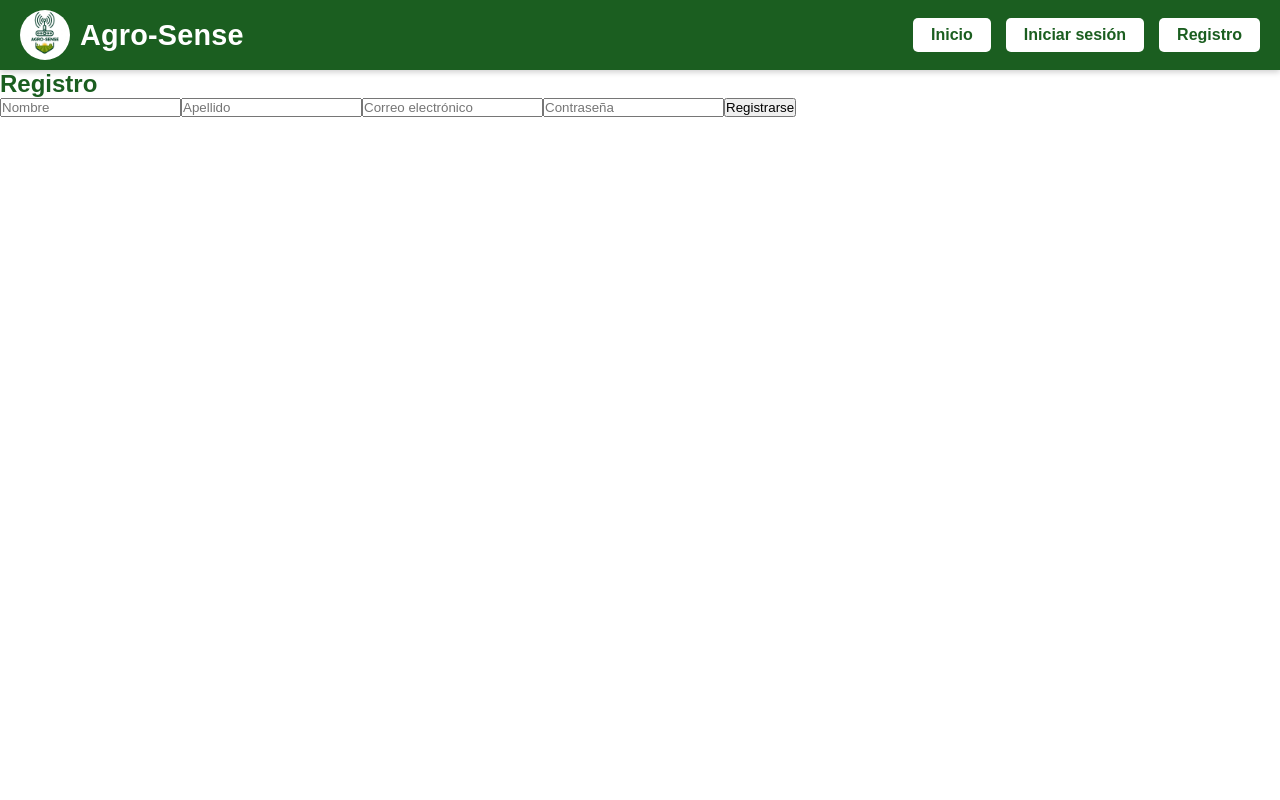
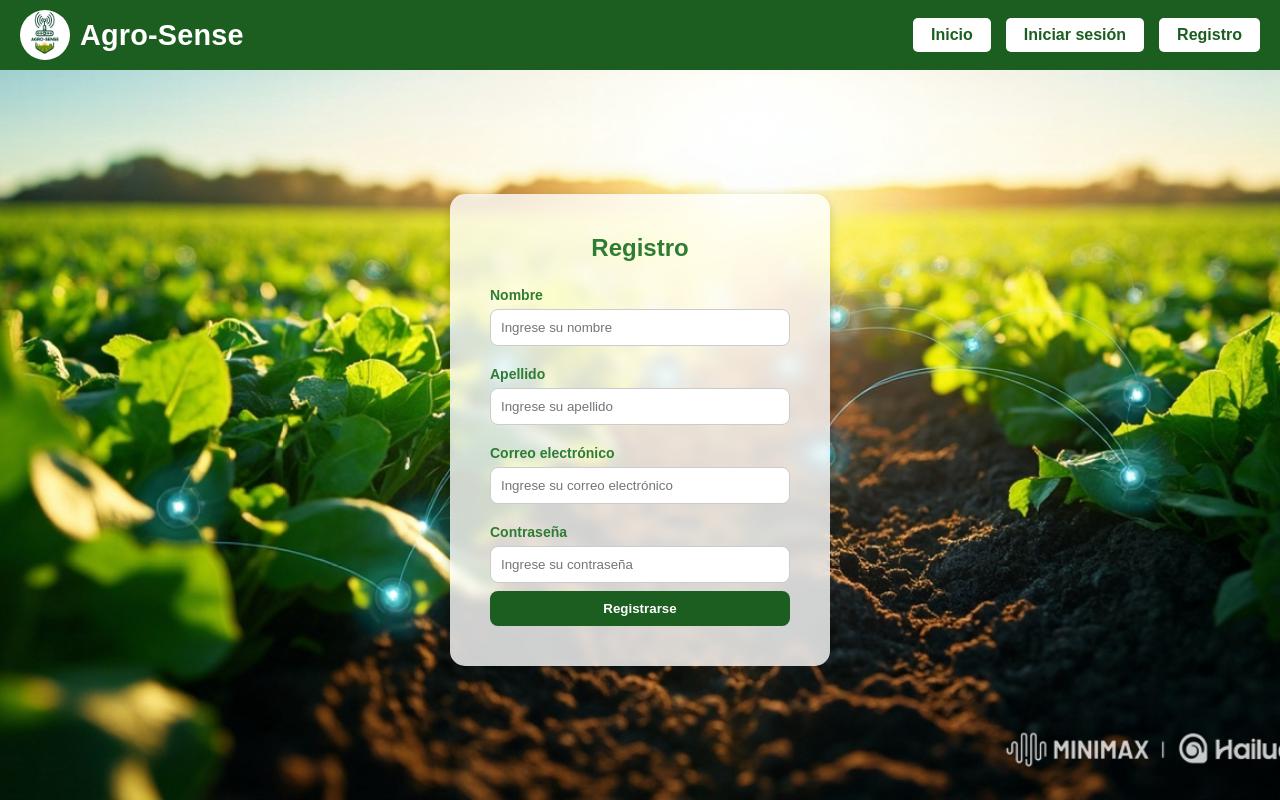
Before and after one commit to nicolasresgra2005/softwaredesarrollo1, a React (Vite) app: page /register in a window 1280 px wide. Built offline with nearby package versions, Linux system fonts and the light colour scheme.

Commit message:
Correccion de los fondos

```diff
--- a/src/pages/Login.css
+++ b/src/pages/Login.css
@@ -1,47 +1,56 @@
-/* 🔹 Contenedor principal del login */
+/* 🔹 Fondo del login */
 .login-container {
   display: flex;
-  justify-content: center; /* mover login a la derecha */
+  justify-content: center;
   align-items: center;
-  min-height: 100vh; /* ocupa toda la altura visible */
+  min-height: 100vh;
   width: 100%;
   background-image: url('../assets/FondoL.png');
-  background-size: cover;       /* cubre toda la pantalla */
-  background-position: center;  /* centrada */
-  background-repeat: no-repeat; /* sin repetir */
-  background-attachment: fixed; /* mantiene la imagen fija */
-  overflow: hidden;             /* evita scroll innecesario */
+  background-size: cover;
+  background-position: center;
+  background-repeat: no-repeat;
+  background-attachment: fixed;
+  overflow: hidden;
 }
 
 /* 🔹 Caja del formulario */
 .login-box {
-  background-color: rgba(255, 255, 255, 0.9);
+  background-color: rgba(255, 255, 255, 0.8); /* Más transparente */
   width: 350px;
   padding: 40px;
   border-radius: 15px;
   box-shadow: 0 4px 12px rgba(0, 0, 0, 0.2);
   text-align: center;
-  margin-right: 5%; /* separa del borde derecho */
+  backdrop-filter: blur(6px); /* efecto vidrio sutil */
 }
 
 .login-box h2 {
-  margin-bottom: 20px;
+  margin-bottom: 25px;
   color: #2e7d32;
+  font-weight: 700;
 }
 
-.login-box form {
-  display: flex;
-  flex-direction: column;
-  gap: 15px;
+/* 🔹 Campos y etiquetas */
+.login-box label {
+  display: block;
+  text-align: left;
+  font-weight: 600;
+  color: #2e7d32;
+  margin-top: 12px;
+  margin-bottom: 6px;
+  font-size: 14px;
 }
 
 .login-box input {
+  width: 100%;
   padding: 10px;
   border: 1px solid #ccc;
   border-radius: 8px;
   outline: none;
+  margin-bottom: 8px;
 }
 
+/* 🔹 Botón */
 .login-box button {
   background-color: #1b5e20;
   color: white;
@@ -50,8 +59,17 @@
   border-radius: 8px;
   cursor: pointer;
   transition: 0.3s;
+  width: 100%;
+  font-weight: 600;
 }
 
 .login-box button:hover {
-  background-color: #1b5e20;
+  background-color: #145a18;
 }
+
+/* 🔹 Mensaje de error o confirmación */
+.login-box p {
+  color: #d32f2f;
+  font-weight: 500;
+  margin-top: 10px;
+}
--- a/src/pages/Login.jsx
+++ b/src/pages/Login.jsx
@@ -1,5 +1,6 @@
 import { useState } from "react";
 import API from "../api";
+import "../pages/Login.css";
 
 const Login = () => {
   const [formData, setFormData] = useState({
@@ -19,7 +20,7 @@ const Login = () => {
     try {
       const res = await API.post("/login", formData);
       setMessage(res.data.message);
-      localStorage.setItem("token", res.data.token); // Guarda el token JWT
+      localStorage.setItem("token", res.data.token);
     } catch (err) {
       setMessage(err.response?.data?.message || "Error al iniciar sesión");
     }
@@ -30,18 +31,23 @@ const Login = () => {
       <form className="login-box" onSubmit={handleSubmit}>
         <h2>Iniciar sesión</h2>
 
+        <label htmlFor="Correo_Electronico_U">Correo electrónico</label>
         <input
           type="email"
+          id="Correo_Electronico_U"
           name="Correo_Electronico_U"
-          placeholder="Correo electrónico"
+          placeholder="Ingrese su correo electrónico"
           value={formData.Correo_Electronico_U}
           onChange={handleChange}
           required
         />
+
+        <label htmlFor="Contraseña_U">Contraseña</label>
         <input
           type="password"
+          id="Contraseña_U"
           name="Contraseña_U"
-          placeholder="Contraseña"
+          placeholder="Ingrese su contraseña"
           value={formData.Contraseña_U}
           onChange={handleChange}
           required
--- a/src/pages/Register.css
+++ b/src/pages/Register.css
@@ -1,50 +1,60 @@
-/* Fondo general */
+/* 🔹 Fondo general del registro */
 .register-container {
   display: flex;
-  justify-content: center; /* centrado */
-  align-items: center;
+  justify-content: center;
+  align-items: center; /* centrado vertical */
   min-height: 100vh;
   width: 100%;
   background-image: url('../assets/FonfoR.png');
-  background-size: cover;       /* cubre toda la pantalla */
-  background-position: center;  /* centrada */
-  background-repeat: no-repeat; /* sin repetir */
-  background-attachment: fixed; /* mantiene la imagen fija */
-  overflow: hidden;             /* evita scroll innecesario */
+  background-size: cover;
+  background-position: center;
+  background-repeat: no-repeat;
+  background-attachment: fixed;
+  overflow: hidden;
+  padding: 0 20px; /* un pequeño margen lateral opcional */
 }
 
-/* Caja del formulario */
+/* 🔹 Caja del formulario */
 .register-box {
-  background-color: rgba(255, 255, 255, 0.9);
+  background-color: rgba(255, 255, 255, 0.8);
   width: 380px;
   padding: 40px;
   border-radius: 15px;
   box-shadow: 0 4px 12px rgba(0, 0, 0, 0.2);
   text-align: center;
+  backdrop-filter: blur(6px);
+  transform: translateY(-40px); /* 🟢 sube el cuadro un poco */
 }
 
-/* Título */
+/* 🔹 Título */
 .register-box h2 {
-  margin-bottom: 20px;
+  margin-bottom: 25px;
   color: #2e7d32;
+  font-weight: 700;
 }
 
-/* Formulario */
-.register-box form {
-  display: flex;
-  flex-direction: column;
-  gap: 15px;
+/* 🔹 Etiquetas */
+.register-box label {
+  display: block;
+  text-align: left;
+  font-weight: 600;
+  color: #2e7d32;
+  margin-top: 12px;
+  margin-bottom: 6px;
+  font-size: 14px;
 }
 
-/* Campos de entrada */
+/* 🔹 Campos */
 .register-box input {
+  width: 100%;
   padding: 10px;
   border: 1px solid #ccc;
   border-radius: 8px;
   outline: none;
+  margin-bottom: 8px;
 }
 
-/* Botón */
+/* 🔹 Botón */
 .register-box button {
   background-color: #1b5e20;
   color: white;
@@ -53,8 +63,17 @@
   border-radius: 8px;
   cursor: pointer;
   transition: 0.3s;
+  width: 100%;
+  font-weight: 600;
 }
 
 .register-box button:hover {
-  background-color: #1b5e20;
+  background-color: #145a18;
 }
+
+/* 🔹 Mensaje */
+.register-box p {
+  color: #d32f2f;
+  font-weight: 500;
+  margin-top: 10px;
+}
--- a/src/pages/Register.jsx
+++ b/src/pages/Register.jsx
@@ -1,5 +1,6 @@
 import { useState } from "react";
 import API from "../api";
+import "../pages/Register.css";
 
 const Register = () => {
   const [formData, setFormData] = useState({
@@ -31,34 +32,45 @@ const Register = () => {
       <form className="register-box" onSubmit={handleSubmit}>
         <h2>Registro</h2>
 
+        <label htmlFor="Primer_Nombre_U">Nombre</label>
         <input
           type="text"
+          id="Primer_Nombre_U"
           name="Primer_Nombre_U"
-          placeholder="Nombre"
+          placeholder="Ingrese su nombre"
           value={formData.Primer_Nombre_U}
           onChange={handleChange}
           required
         />
+
+        <label htmlFor="Primer_Apellido_U">Apellido</label>
         <input
           type="text"
+          id="Primer_Apellido_U"
           name="Primer_Apellido_U"
-          placeholder="Apellido"
+          placeholder="Ingrese su apellido"
           value={formData.Primer_Apellido_U}
           onChange={handleChange}
           required
         />
+
+        <label htmlFor="Correo_Electronico_U">Correo electrónico</label>
         <input
           type="email"
+          id="Correo_Electronico_U"
           name="Correo_Electronico_U"
-          placeholder="Correo electrónico"
+          placeholder="Ingrese su correo electrónico"
           value={formData.Correo_Electronico_U}
           onChange={handleChange}
           required
         />
+
+        <label htmlFor="Contraseña_U">Contraseña</label>
         <input
           type="password"
+          id="Contraseña_U"
           name="Contraseña_U"
-          placeholder="Contraseña"
+          placeholder="Ingrese su contraseña"
           value={formData.Contraseña_U}
           onChange={handleChange}
           required
--- a/src/pages/header.css
+++ b/src/pages/header.css
@@ -25,7 +25,6 @@
   background-position: center;
   border-radius: 50%;
   background-size: contain; /* mantiene la calidad sin deformar */
-  image-rendering: crisp-edges; /* mejora nitidez en imágenes pequeñas */background-size: contain; /* mantiene la calidad sin deformar */
   image-rendering: crisp-edges; /* mejora nitidez en imágenes pequeñas */
 }
 
```
